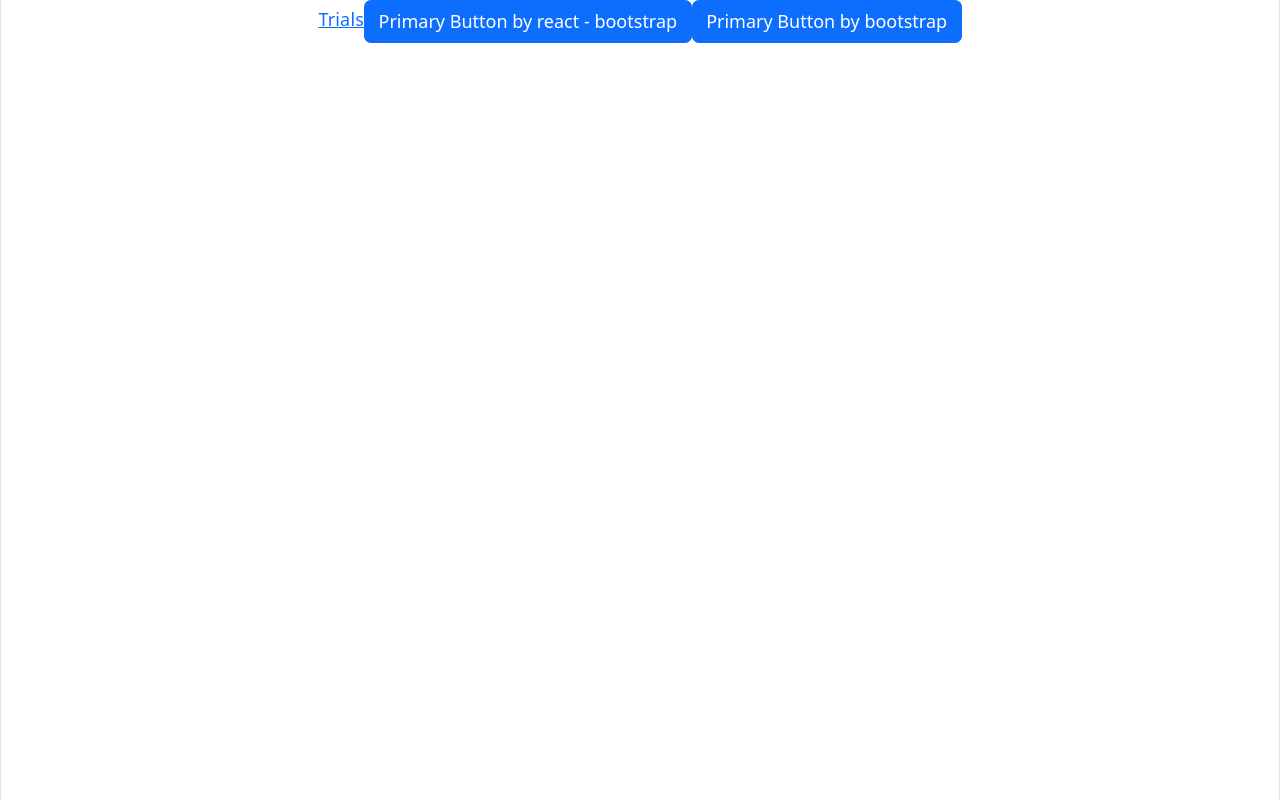
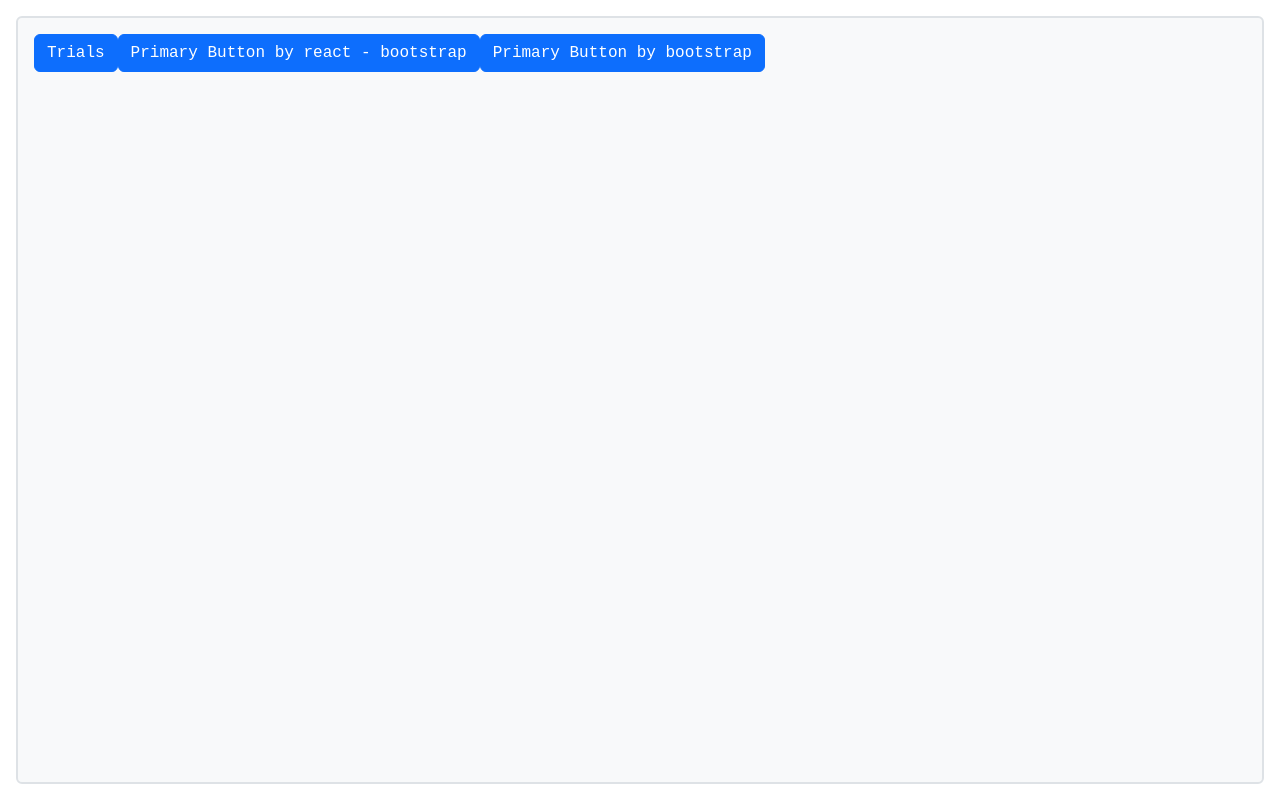
Before and after one commit to Pantaleon-Arkady/General-Project, a React (Vite) app in the folder frontend/: page / in a window 1280 px wide. Built offline with nearby package versions, Linux system fonts and the light colour scheme.

Commit message:
App Component style   - defaults - mainly box sizing border box     - border box applies only to borders and paddings   - app component - wrapper div with padding 100 height then content div with 100 height

```diff
--- a/frontend/src/App.jsx
+++ b/frontend/src/App.jsx
@@ -6,10 +6,12 @@ function App() {
 
   return (
     <>
-        <div>
-            <Link to="/trials">Trials</Link>
-            <Button variant="primary">Primary Button by react - bootstrap</Button>
-            <button className="btn btn-primary">Primary Button by bootstrap</button>
+        <div className="h-100 w-100 p-3 bg-white">
+            <div className="h-100 border border-2 rounded bg-light p-3">
+                <Link to="/trials" className="btn btn-primary">Trials</Link>
+                <Button variant="primary">Primary Button by react - bootstrap</Button>
+                <button className="btn btn-primary">Primary Button by bootstrap</button>
+            </div>
         </div>
     </>
   )
--- a/frontend/src/index.css
+++ b/frontend/src/index.css
@@ -1,111 +1,6 @@
-:root {
-  --text: #6b6375;
-  --text-h: #08060d;
-  --bg: #fff;
-  --border: #e5e4e7;
-  --code-bg: #f4f3ec;
-  --accent: #aa3bff;
-  --accent-bg: rgba(170, 59, 255, 0.1);
-  --accent-border: rgba(170, 59, 255, 0.5);
-  --social-bg: rgba(244, 243, 236, 0.5);
-  --shadow:
-    rgba(0, 0, 0, 0.1) 0 10px 15px -3px, rgba(0, 0, 0, 0.05) 0 4px 6px -2px;
-
-  --sans: system-ui, 'Segoe UI', Roboto, sans-serif;
-  --heading: system-ui, 'Segoe UI', Roboto, sans-serif;
-  --mono: ui-monospace, Consolas, monospace;
-
-  font: 18px/145% var(--sans);
-  letter-spacing: 0.18px;
-  color-scheme: light dark;
-  color: var(--text);
-  background: var(--bg);
-  font-synthesis: none;
-  text-rendering: optimizeLegibility;
-  -webkit-font-smoothing: antialiased;
-  -moz-osx-font-smoothing: grayscale;
-
-  @media (max-width: 1024px) {
-    font-size: 16px;
-  }
+* {
+    box-sizing: border-box;
+    margin: 0;
+    padding: 0;
+    font-family: 'Space Mono', monospace;
 }
-
-@media (prefers-color-scheme: dark) {
-  :root {
-    --text: #9ca3af;
-    --text-h: #f3f4f6;
-    --bg: #16171d;
-    --border: #2e303a;
-    --code-bg: #1f2028;
-    --accent: #c084fc;
-    --accent-bg: rgba(192, 132, 252, 0.15);
-    --accent-border: rgba(192, 132, 252, 0.5);
-    --social-bg: rgba(47, 48, 58, 0.5);
-    --shadow:
-      rgba(0, 0, 0, 0.4) 0 10px 15px -3px, rgba(0, 0, 0, 0.25) 0 4px 6px -2px;
-  }
-
-  #social .button-icon {
-    filter: invert(1) brightness(2);
-  }
-}
-
-body {
-  margin: 0;
-}
-
-#root {
-  width: 1126px;
-  max-width: 100%;
-  margin: 0 auto;
-  text-align: center;
-  border-inline: 1px solid var(--border);
-  min-height: 100svh;
-  display: flex;
-  flex-direction: column;
-  box-sizing: border-box;
-}
-
-h1,
-h2 {
-  font-family: var(--heading);
-  font-weight: 500;
-  color: var(--text-h);
-}
-
-h1 {
-  font-size: 56px;
-  letter-spacing: -1.68px;
-  margin: 32px 0;
-  @media (max-width: 1024px) {
-    font-size: 36px;
-    margin: 20px 0;
-  }
-}
-h2 {
-  font-size: 24px;
-  line-height: 118%;
-  letter-spacing: -0.24px;
-  margin: 0 0 8px;
-  @media (max-width: 1024px) {
-    font-size: 20px;
-  }
-}
-p {
-  margin: 0;
-}
-
-code,
-.counter {
-  font-family: var(--mono);
-  display: inline-flex;
-  border-radius: 4px;
-  color: var(--text-h);
-}
-
-code {
-  font-size: 15px;
-  line-height: 135%;
-  padding: 4px 8px;
-  background: var(--code-bg);
-}
```
